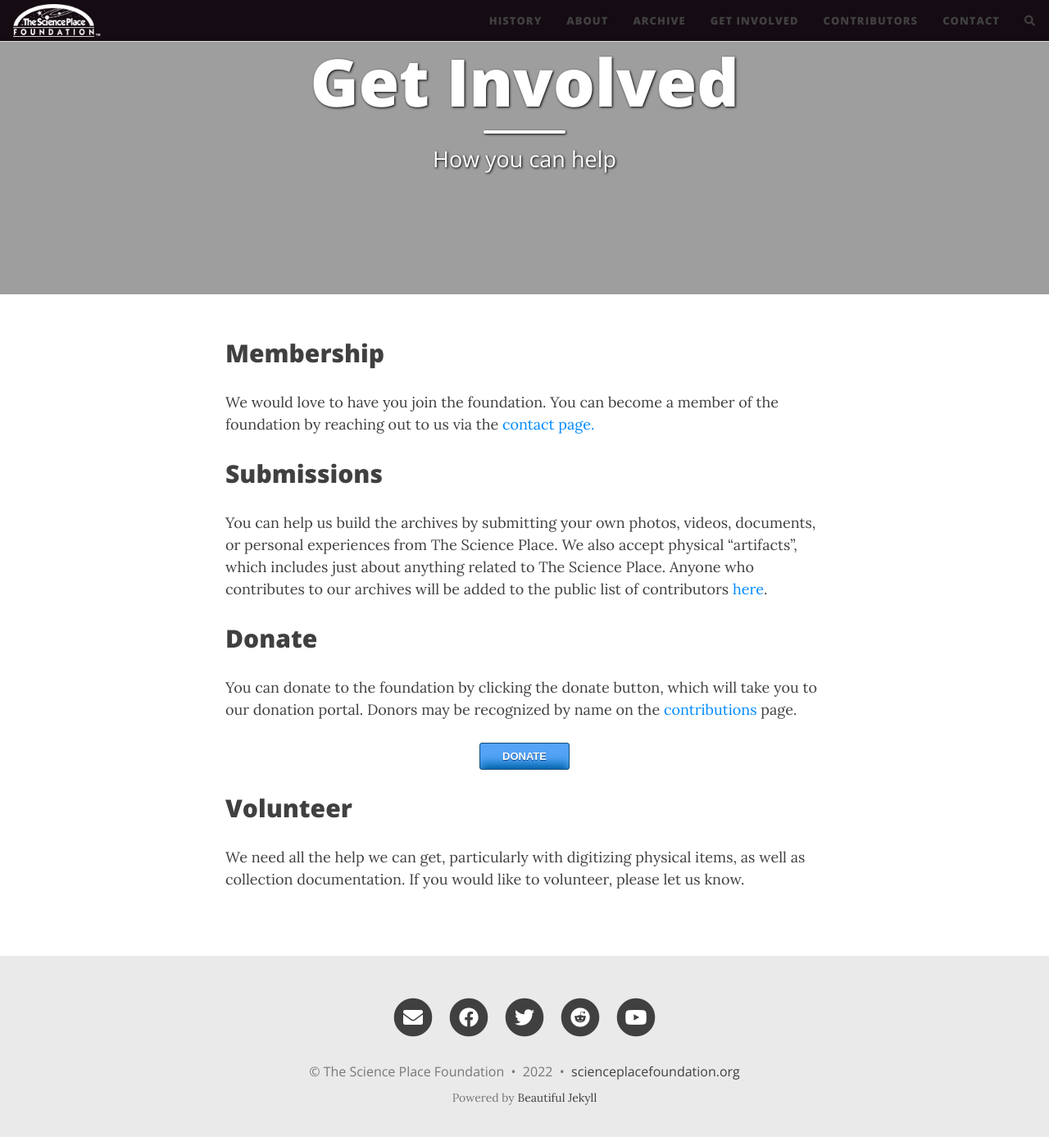
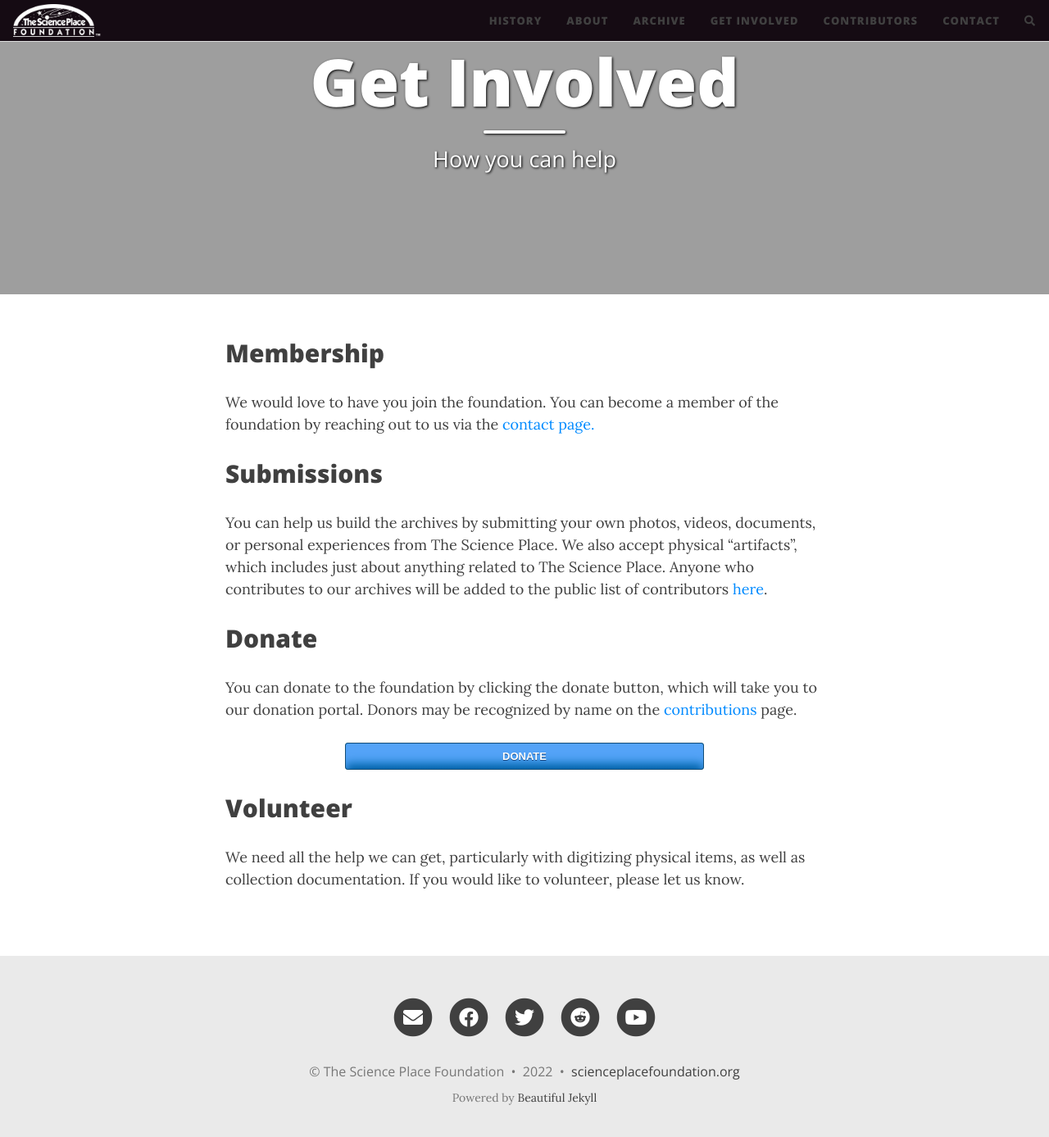
Before and after one commit to avenstewart/TSPF-Jekyll-Site, a Jekyll site: the page built from getinvolved.md, in a window 1280 px wide and 1400 px high, scrolled down 186 px. Shown: the top 1387 px of the window at 82% size. Built offline with Jekyll 4.4.1, drawn with Linux system fonts in a browser that asks for light colours; nearby versions of some CDN libraries; comment, search, counter and statistics services are not loaded.

Commit message:
fixed donate button

```diff
--- a/assets/css/donate.css
+++ b/assets/css/donate.css
@@ -13,10 +13,10 @@
     padding:6px 24px;
     text-decoration:none;
     text-shadow:0px 1px 0px #154682;
-    margin-left:auto;
-    margin-right: auto;
+    margin-left:20%;
+    margin-right: 20%;
     text-align: center;
-    width:15%;
+    width:auto;
 }
 .donateBtn:hover {
     background:linear-gradient(to bottom, #0061a7 5%, #007dc1 100%);
```
